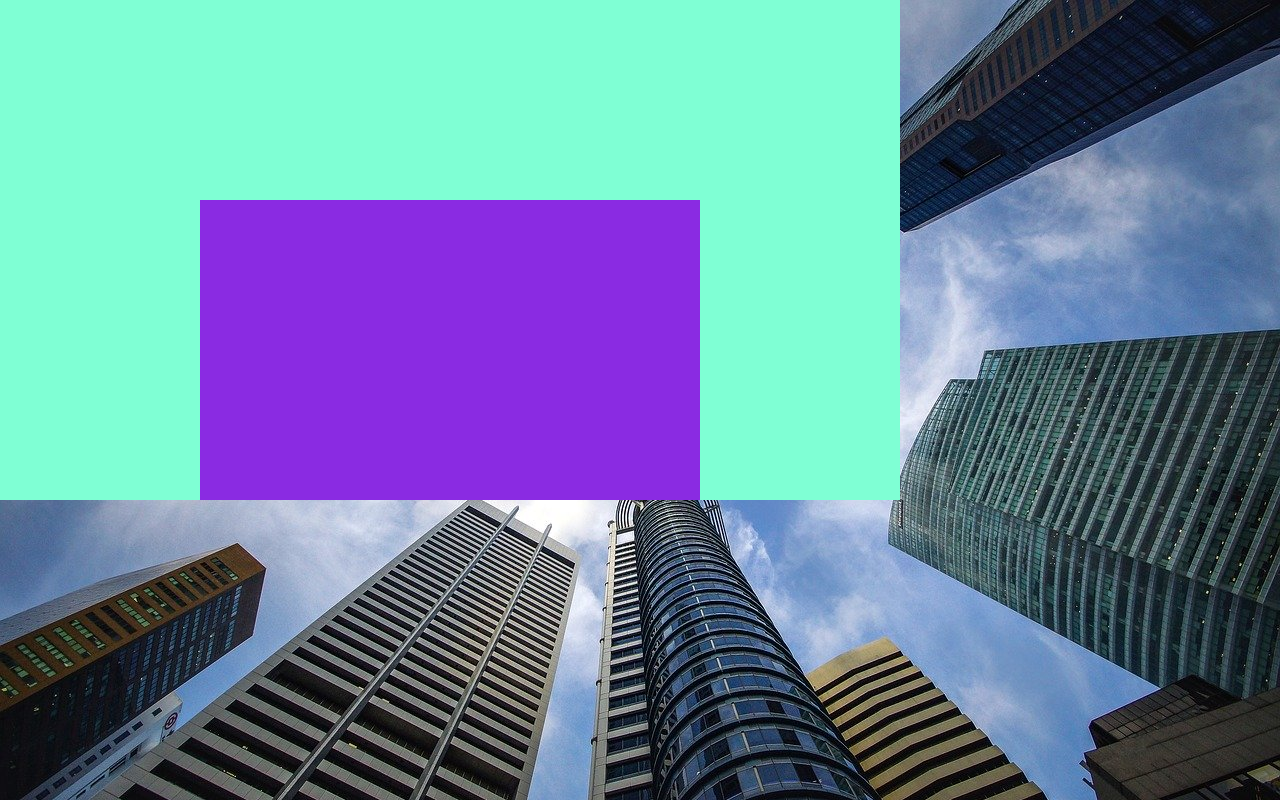
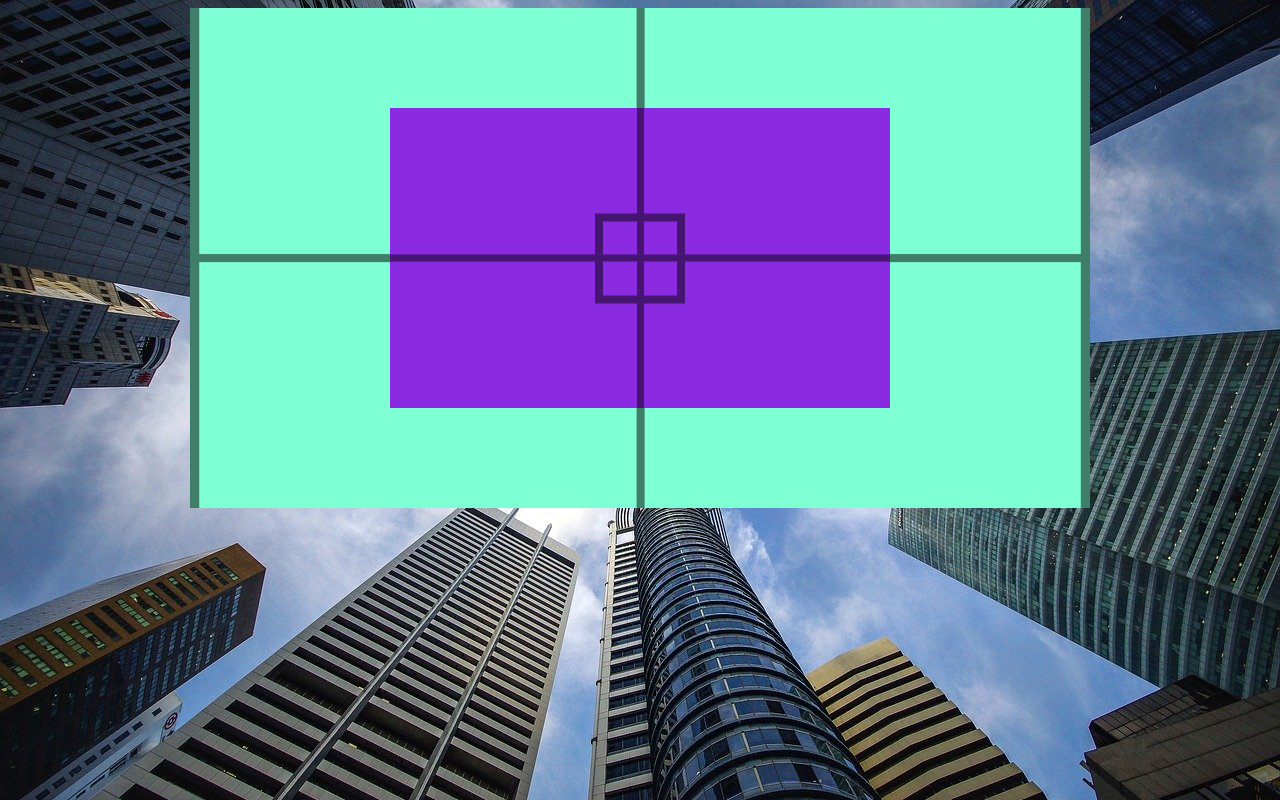
Before and after one commit to Leonardo-Coelho-Moraes/html-css1, a plain HTML site: page m3Ex01/fundoimagem001.html in a window 1280 px wide. Drawn offline with Linux system fonts and the light colour scheme.

Commit message:
Update fundoimagem001.html

```diff
--- a/m3Ex01/fundoimagem001.html
+++ b/m3Ex01/fundoimagem001.html
@@ -11,25 +11,34 @@
             background-attachment: fixed;
             background-repeat: no-repeat;
             background-size: cover;
-            margin: 0;
-            padding: 0;
+
         }
         .container{
             height: 500px;
             width: 900px;
             background-color: aquamarine;
+            background-image: url(imagens/target001.png);
+            position: relative;
+            background-position: center center;
+            background-repeat: no-repeat;
+            background-size: cover;
+            margin: auto;
 
-            position: relative;
         }
 
 
+
         .conteudo{
+            background-image: url(imagens/target001.png);
             height: 300px;
             width: 500px;
             background-color: blueviolet;
             position: absolute;
-            left: 200px;
-            top: 200px;
+            left: 50%;
+            top: 50%;
+            transform: translate(-50%, -50%);
+            background-position: center center;
+            background-repeat: no-repeat;
 
         }
     </style>
```
